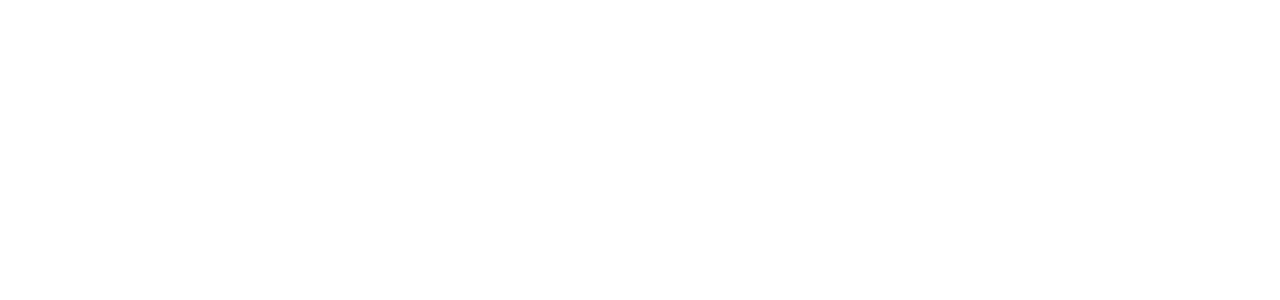
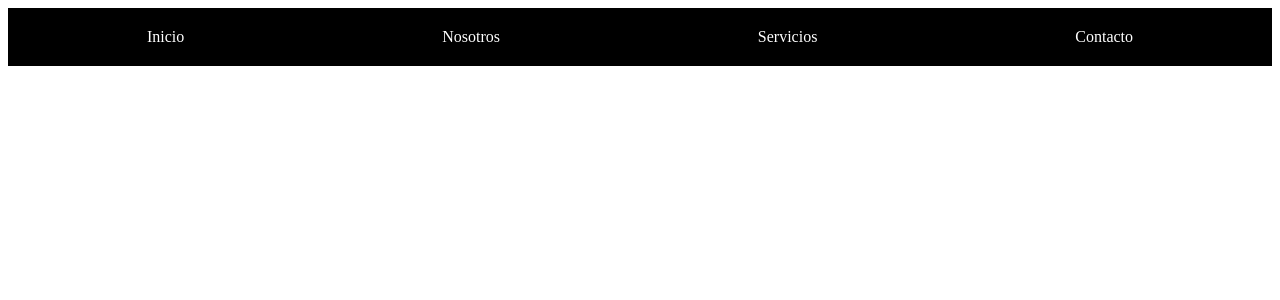
Before and after one commit to brayanhernandez-99/html5, a PHP site: page / in a window 1280 px wide. Before the commit the part shown is empty. Shown: the top 300 px of the page. Run offline with PHP 8.4, Linux system fonts and the light colour scheme.

Commit message:
Update files

```diff
--- a/index.php
+++ b/index.php
@@ -1,12 +1,30 @@
 <!DOCTYPE html>
 <html lang="en">
+
 <head>
     <meta charset="UTF-8">
     <meta http-equiv="X-UA-Compatible" content="IE=edge">
     <meta name="viewport" content="width=device-width, initial-scale=1.0">
     <title>HTML5</title>
+    <link rel="stylesheet" href="assets/css/styles.css">
+    <link rel="shortcut icon" href="media/images/icon.png" type="image/x-icon">
 </head>
+
 <body>
 
+    <head></head>
+    <nav>
+        <button class="nav-button" onclick="buttonMenuClick()">Menu</button>
+        <a class="nav-bar" href="#top">Inicio</a>
+        <a class="nav-bar" href="#us">Nosotros</a>
+        <a class="nav-bar" href="#services">Servicios</a>
+        <a class="nav-bar" href="#contact">Contacto</a>
+    </nav>
+    <section></section>
+    <article></article>
+    <aside></aside>
+    <footer></footer>
 </body>
+<?php include 'utilitys/scripts.php' ?>
+
 </html>
--- /dev/null
+++ b/utilitys/scripts.php
@@ -0,0 +1 @@
+<script src="js/nav.js"></script>
```
Also changed, not shown: assets/css/styles.css (renamed from css/styles.css), assets/js/nav.js (added), media/images/icon.png (renamed from images/icon.png).
